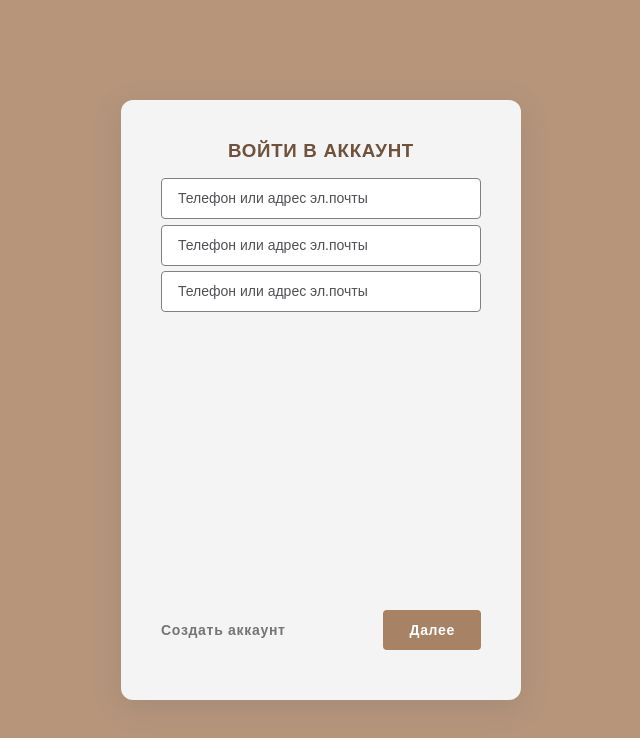
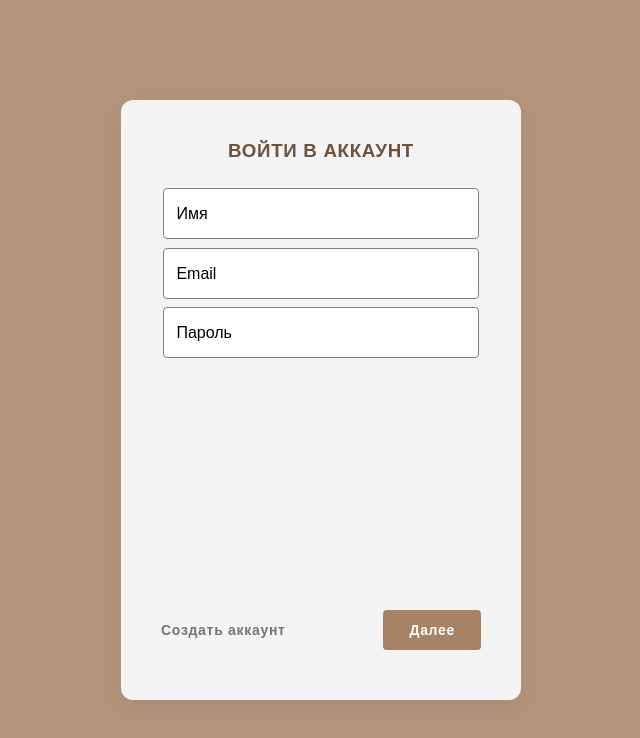
Before and after one commit to mikejusi/authorization-window, a plain HTML site: page index.html in a window 1280 px wide. Shown: the whole page, without its empty margins (319-959 px from the left). Drawn offline with Linux system fonts and the light colour scheme.

Commit message:
styled input

```diff
--- a/index.html
+++ b/index.html
@@ -17,9 +17,21 @@
                     </h3>
                 </div>
                 <form action="" class="form__container">
-                    <input placeholder="Телефон или адрес эл.почты">
-                    <input placeholder="Телефон или адрес эл.почты">
-                    <input placeholder="Телефон или адрес эл.почты">
+
+                    <div class="text-field text-field_floating">
+                        <input class="text-field__input" type="text" id="name" placeholder="example@gmail.com">
+                        <label class="text-field__label" for="name">Имя</label>
+                    </div>
+
+                    <div class="text-field text-field_floating">
+                        <input class="text-field__input" type="email" id="email" placeholder="example@gmail.com">
+                        <label class="text-field__label" for="email">Email</label>
+                    </div>
+
+                    <div class="text-field text-field_floating">
+                        <input class="text-field__input" type="password" id="Password" placeholder="example@gmail.com">
+                        <label class="text-field__label" for="Password">Пароль</label>
+                    </div>
 
                 </form>
                 <div class="btn-group">
--- a/style.css
+++ b/style.css
@@ -2,6 +2,10 @@
     font-family: sans-serif;
     margin: 0;
     padding: 0;
+    box-sizing: border-box;
+}
+
+*::before, *::after {
     box-sizing: border-box;
 }
 
@@ -29,9 +33,49 @@ a{
     height: 100%;
 }
 
+.text-field_floating {
+    position: relative;
+}
+
+.text-field_floating .text-field__input {
+    line-height: 1.25;
+    padding: 1rem 0.75rem;
+}
+
+.text-field_floating .text-field__label {
+    position: absolute;
+    top: 0;
+    left: 0;
+    height: 100%;
+    padding: 1rem .75rem;
+    pointer-events: none;
+    border: 1px solid transparent;
+    transform-origin: 0 0;
+    transition: opacity .15s ease-in-out, transform .15s ease-in-out;
+}
+
+.text-field_floating .text-field__input::-moz-placeholder {
+    color: transparent;
+}
+
+.text-field_floating .text-field__input::placeholder {
+    color: transparent;
+}
+
+.text-field_floating .text-field__input:focus,
+.text-field_floating .text-field__input:not(:placeholder-shown) {
+    padding-top: 1.625rem;
+    padding-bottom: .625rem;
+}
+
+.text-field_floating .text-field__input:focus~.text-field__label,
+.text-field_floating .text-field__input:not(:placeholder-shown)~.text-field__label {
+    opacity: .65;
+    transform: scale(.85) translateY(-.75rem) translateX(.15rem);
+}
+
 .content input{
     width: 100%;
-    padding: 12px 0;
     border-radius: 4px;
     border: 1px solid gray;
 }
@@ -39,8 +83,12 @@ a{
 .content input::placeholder{
     font-size: 14px;
     color: #3e3f44;
-    padding: 0 16px;
-    opacity: 0.9;
+    opacity: 0.7;
+}
+
+.content input:focus{
+    outline: 0;
+    box-shadow: 0 0 0 0.2rem rgb(182 149 123 / 56%);
 }
 
 .btn-group{
@@ -75,16 +123,17 @@ a{
 }
 
 .form__container{
+    padding: 0.15rem;
     display: flex;
     flex-direction: column;
-    grid-gap: 0.35rem;
+    grid-gap: 0.55rem;
     overflow: auto;
     flex: 1 1;
 }
 
 .title__auto{
     text-align: center;
-    margin-bottom: 1rem;
+    margin-bottom: 1.5rem;
 }
 
 .title__auto h3{
```
